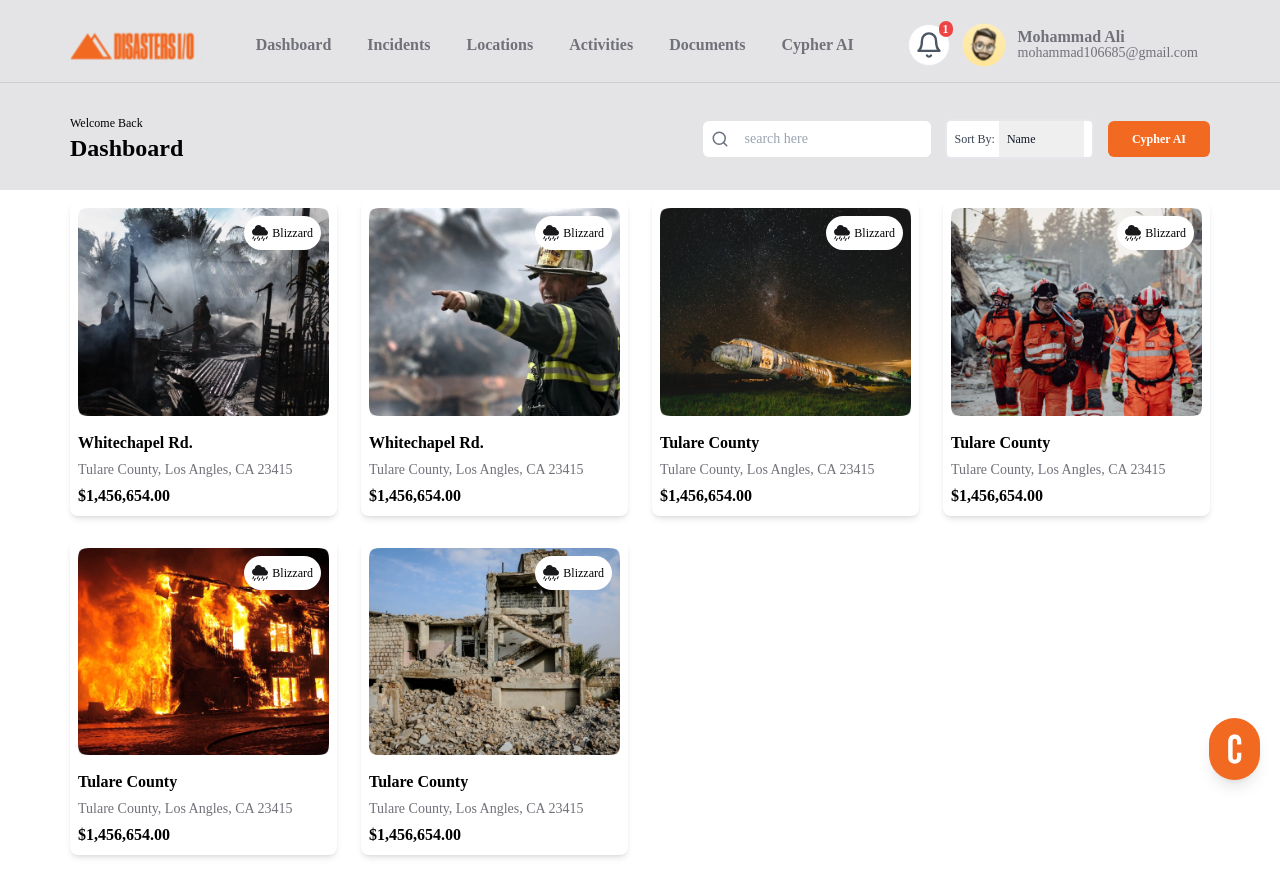
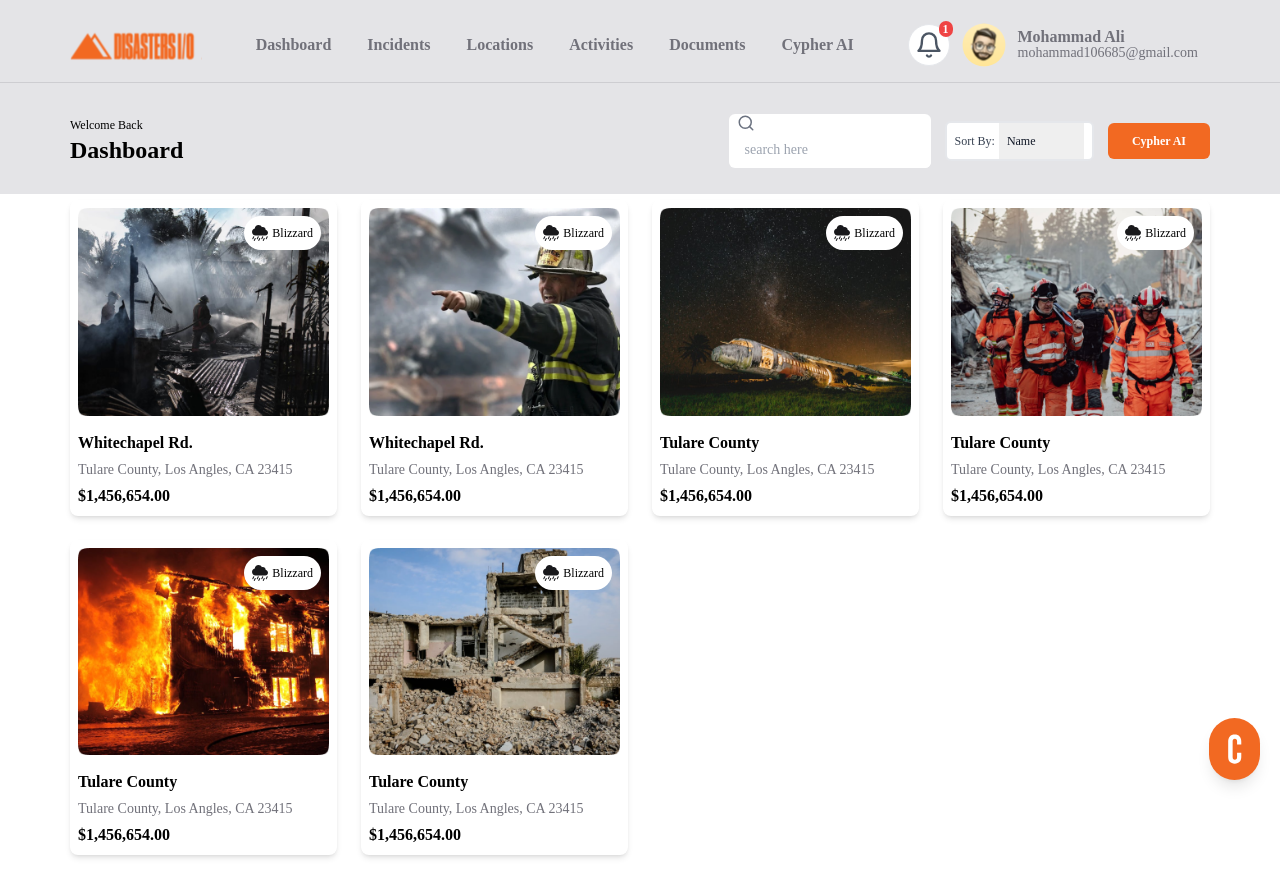
Before and after one commit to EyachirArafat/Disasters-Plateform, a React (Vite) app: page / in a window 1280 px wide. Built offline with nearby package versions, Linux system fonts and the light colour scheme.

Commit message:
Incident 1st

```diff
--- a/src/components/common/navbar/Navbar-2.jsx
+++ b/src/components/common/navbar/Navbar-2.jsx
@@ -1,23 +1,24 @@
+import { cn } from "../../library/utilities/cn"
 import { Button } from "../button"
 import { Container } from "../Container"
 import { ItemTitle } from "./ItemTitle"
 import { SearchIcon } from "./SearchIcon"
 import { SortByDropdown } from "./SortByDropdown"
 
-export const NavbarPTwo =({itemName, itemTitle})=>{
+export const NavbarPTwo =({itemName, itemTitle, pDiv, SIClass, SBDClass, BClass, children})=>{
   return(
-    <div className="bg-secondary w-full fixed mt-[84px] pb-4 md:pb-5 mb-5 z-zM5">
+    <div className="bg-secondary w-full fixed mt-[84px] pb-4 md:pb-5 mb-5 ">
 
     <Container className='md:pt-6 pt-4 '>
       <div className="flex justify-between items-center gap-3 flex-wrap py-[6px] z-50">
         <ItemTitle itemTitle={itemTitle} itemName={itemName}/>
-        <div className="flex justify-between items-center gap-[14px]">
-          <div className="flexCC">
-            <SearchIcon/>
+        <div className={cn("flex",pDiv)}>
+          <div>
+            <SearchIcon SIClass={SIClass}/>
 
           </div>
-          <SortByDropdown className='sm:flex hidden'/>
-          <Button className='md:block hidden' children="Cypher AI"/>
+          <SortByDropdown className={SBDClass}/>
+          <Button className={BClass} children={children}/>
         </div>
       </div>
     </Container>
--- a/src/components/common/navbar/SearchIcon.jsx
+++ b/src/components/common/navbar/SearchIcon.jsx
@@ -1,7 +1,8 @@
+import { cn } from "../../library/utilities/cn"
 
-export const SearchIcon =()=>{
+export const SearchIcon =({SIClass})=>{
   return(
-    <div className="flexCC bg-white pl-2 gap-2 rounded-md">
+    <div className={cn("justify-center items-center bg-white pl-2 gap-2 rounded-md", SIClass)}>
       <svg
       xmlns="http://www.w3.org/2000/svg"
       className="h-[18px] w-[18px] text-gray-500 cursor-pointer "
@@ -14,8 +15,8 @@ export const SearchIcon =()=>{
     >
       <circle cx="11" cy="11" r="8" />
       <line x1="21" y1="21" x2="16.65" y2="16.65" />
-    </svg>
-    <input type="text" className="text-sm p-2 outline-none focus:border appearance-none rounded-e-md" placeholder="search here"/>
+      </svg>
+      <input type="text" className="text-sm p-2 outline-none focus:border appearance-none rounded-e-md" placeholder="search here"/>
     </div>
   )
 }
--- a/src/components/dashboard/DashboardSection.jsx
+++ b/src/components/dashboard/DashboardSection.jsx
@@ -12,7 +12,15 @@ export const Dashboard = ()=>{
 
   return(
     <div className=" w-full">
-      <NavbarPTwo itemTitle="Welcome Back" itemName="Dashboard"/>
+      <NavbarPTwo
+      itemTitle="Welcome Back"
+      itemName="Dashboard"
+      pDiv="justify-between items-center gap-[14px]"
+      SIClass=""
+      SBDClass="sm:flex hidden"
+      BClass="md:block hidden"
+      children="Cypher AI"
+      />
       <Container className="py-7 sm:pt-[200px] pt-[220px]">
         <NewsList/>
         <div>
--- a/src/components/incidents/IncidentsSection.jsx
+++ b/src/components/incidents/IncidentsSection.jsx
@@ -1,10 +1,25 @@
 import React from 'react'
 import { NavbarPTwo } from '../common/navbar/Navbar-2'
+import { Container } from '../common/Container'
+import { NewsList } from '../NewsList'
 
 export const Incidents = () => {
   return (
     <div>
-      <NavbarPTwo/>
+      <NavbarPTwo
+      itemTitle="Home - Incidents"
+      itemName="Incidents"
+      pDiv="justify-start items-start sm:justify-between sm:items-center sm:gap-[14px]"
+      SIClass="sm:flex hidden"
+      SBDClass="md:block hidden"
+      BClass=""
+      children="+ New Incident"
+      />
+      <Container className="py-7 sm:pt-[200px] pt-[220px]">
+        <NewsList/>
+
+
+      </Container>
     </div>
   )
 }
--- a/src/main.jsx
+++ b/src/main.jsx
@@ -4,6 +4,7 @@ import './index.css'
 import App from './App.jsx'
 import { createBrowserRouter, createRoutesFromElements, Route, Router, RouterProvider } from 'react-router-dom'
 import { Dashboard } from './components/dashboard/DashboardSection.jsx'
+import { Incidents } from './components/incidents/IncidentsSection.jsx'
 // import { Dashboard } from './components/dashboard/DashboardSection.jsx'
 
 
@@ -12,6 +13,7 @@ const router = createBrowserRouter(
     <Route path='/' element={<App/>}>
       <Route index element={<Dashboard/>}/>
       <Route path='/dashboard' element={<Dashboard/>}/>
+      <Route path='/Incidents' element={<Incidents/>}/>
 
       <Route path='*' element={<div className='text-center flex flex-col text-5xl py-20'>
         <span className='text-red-500'>404!</span>
```
Also changed, not shown: vercel.json (added).
